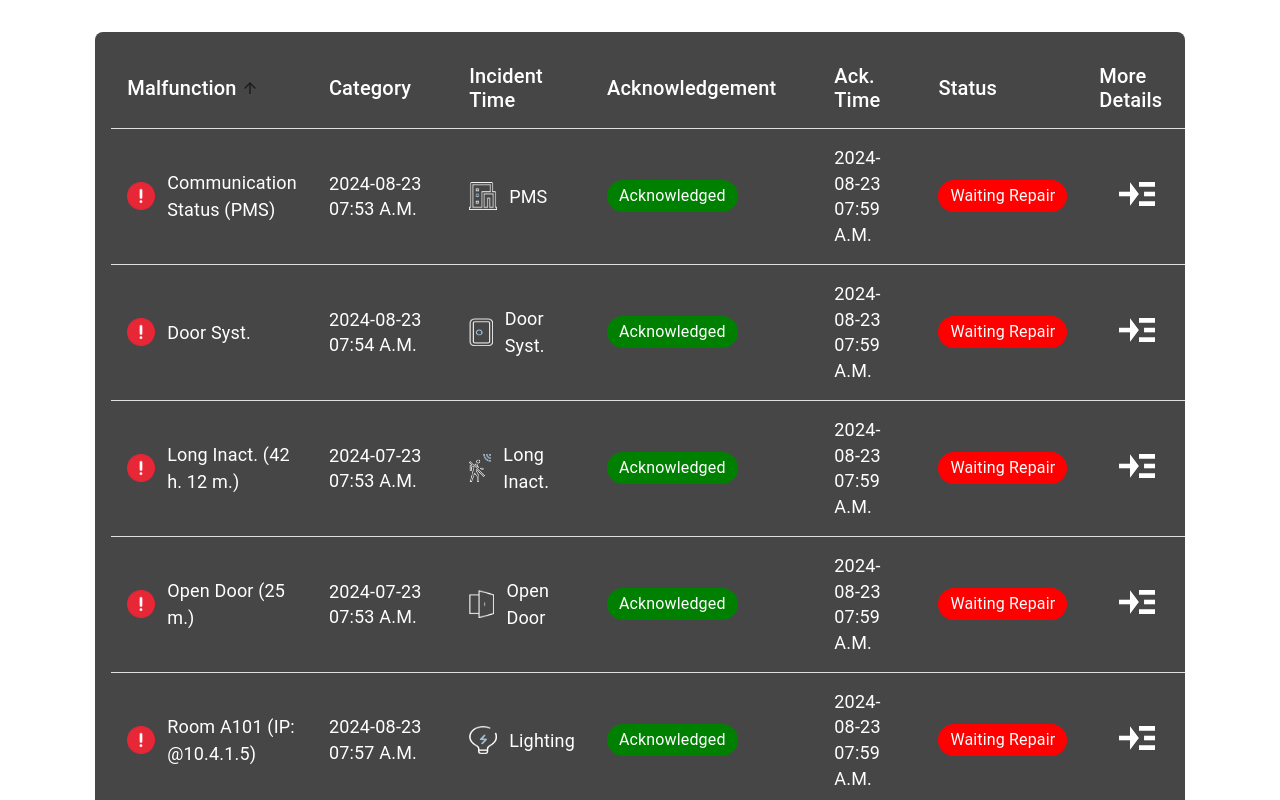
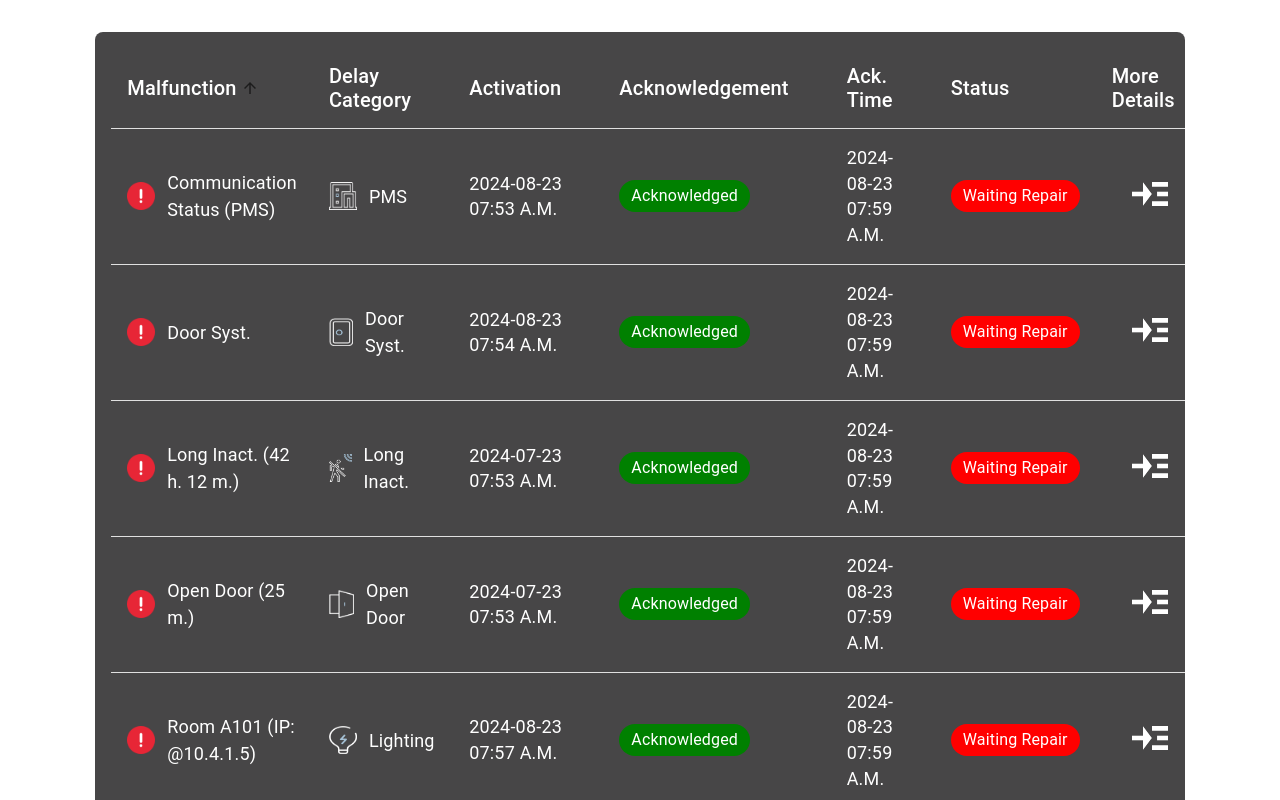
Before and after one commit to rmkofficial/Room-Services, a React (Vite) app: page / in a window 1280 px wide. Shown: the top 800 px of the page. Built offline with nearby package versions, Linux system fonts and the light colour scheme.

Commit message:
Update data.json structure and table header labels
- Change "incidentTime" to "activation" in data.json
- Change "category" to "delayCategory" in data.json
- Update table header labels in TableHeader component

```diff
--- a/public/data/data.json
+++ b/public/data/data.json
@@ -2,8 +2,8 @@
   {
     "id": 1,
     "malfunction": "Room A101 (IP: @10.4.1.5)",
-    "incidentTime": "2024-08-23 07:57 A.M.",
-    "category": "Lighting",
+    "activation": "2024-08-23 07:57 A.M.",
+    "delayCategory": "Lighting",
     "acknowledgement": "Acknowledged",
     "ackTime": "2024-08-23 07:59 A.M.",
     "status": "Waiting Repair",
@@ -12,8 +12,8 @@
   {
     "id": 2,
     "malfunction": "Room A102 (IP: @10.4.1.6)",
-    "incidentTime": "2024-08-23 07:58 A.M.",
-    "category": "HVAC",
+    "activation": "2024-08-23 07:58 A.M.",
+    "delayCategory": "HVAC",
     "acknowledgement": "Waiting Ack.",
     "ackTime": "",
     "status": "",
@@ -22,8 +22,8 @@
   {
     "id": 3,
     "malfunction": "Room A103 (IP: @10.4.1.5)",
-    "incidentTime": "2024-08-23 07:55 A.M.",
-    "category": "RCU",
+    "activation": "2024-08-23 07:55 A.M.",
+    "delayCategory": "RCU",
     "acknowledgement": "Waiting Ack.",
     "ackTime": "",
     "status": "",
@@ -32,8 +32,8 @@
   {
     "id": 4,
     "malfunction": "Door Syst. ",
-    "incidentTime": "2024-08-23 07:54 A.M.",
-    "category": "Door Syst.",
+    "activation": "2024-08-23 07:54 A.M.",
+    "delayCategory": "Door Syst.",
     "acknowledgement": "Acknowledged",
     "ackTime": "2024-08-23 07:59 A.M.",
     "status": "Waiting Repair",
@@ -42,8 +42,8 @@
   {
     "id": 5,
     "malfunction": "Communication Status (PMS)",
-    "incidentTime": "2024-08-23 07:53 A.M.",
-    "category": "PMS",
+    "activation": "2024-08-23 07:53 A.M.",
+    "delayCategory": "PMS",
     "acknowledgement": "Acknowledged",
     "ackTime": "2024-08-23 07:59 A.M.",
     "status": "Waiting Repair",
@@ -52,8 +52,8 @@
   {
     "id": 6,
     "malfunction": "Long Inact. (42 h. 12 m.)",
-    "incidentTime": "2024-07-23 07:53 A.M.",
-    "category": "Long Inact.",
+    "activation": "2024-07-23 07:53 A.M.",
+    "delayCategory": "Long Inact.",
     "acknowledgement": "Acknowledged",
     "ackTime": "2024-08-23 07:59 A.M.",
     "status": "Waiting Control",
@@ -62,8 +62,8 @@
   {
     "id": 7,
     "malfunction": "Open Door (25 m.)",
-    "incidentTime": "2024-07-23 07:53 A.M.",
-    "category": "Open Door",
+    "activation": "2024-07-23 07:53 A.M.",
+    "delayCategory": "Open Door",
     "acknowledgement": "Acknowledged",
     "ackTime": "2024-08-23 07:59 A.M.",
     "status": "Waiting Control",
@@ -72,8 +72,8 @@
   {
     "id": 8,
     "malfunction": "Room A104 (IP: @10.4.1.5)",
-    "incidentTime": "2024-08-23 07:57 A.M.",
-    "category": "Lighting",
+    "activation": "2024-08-23 07:57 A.M.",
+    "delayCategory": "Lighting",
     "acknowledgement": "Acknowledged",
     "ackTime": "2024-08-23 07:59 A.M.",
     "status": "Fixed",
--- a/src/components/Table/TableHeader.jsx
+++ b/src/components/Table/TableHeader.jsx
@@ -8,8 +8,8 @@ const TableHeader = ({ order, orderBy, onRequestSort }) => {
 
   const headCells = [
     { id: "malfunction", label: "Malfunction" },
-    { id: "category", label: "Category" },
-    { id: "incidentTime", label: "Incident Time" },
+    { id: "delayCategory", label: "Delay Category" }, // category değiştirildi
+    { id: "activation", label: "Activation" }, // incidentTime değiştirildi
     { id: "acknowledgement", label: "Acknowledgement" },
     { id: "ackTime", label: "Ack. Time" },
     { id: "status", label: "Status" },
--- a/src/components/Table/TableRows.jsx
+++ b/src/components/Table/TableRows.jsx
@@ -94,7 +94,8 @@ const TableRows = ({ page, rowsPerPage, order, orderBy, data }) => {
   };
 
   const sortedData = localData.sort((a, b) => {
-    if (orderBy === "ackTime" || orderBy === "incidentTime") {
+    if (orderBy === "ackTime" || orderBy === "activation") {
+      // incidentTime => activation
       const dateA = parseDateString(a[orderBy]);
       const dateB = parseDateString(b[orderBy]);
       return order === "asc" ? dateA - dateB : dateB - dateA;
@@ -110,8 +111,9 @@ const TableRows = ({ page, rowsPerPage, order, orderBy, data }) => {
     page * rowsPerPage + rowsPerPage
   );
 
-  const getCategoryIcon = (category) => {
-    switch (category) {
+  const getCategoryIcon = (delayCategory) => {
+    // category => delayCategory
+    switch (delayCategory) {
       case "Lighting":
         return lightingIcon;
       case "HVAC":
@@ -147,22 +149,23 @@ const TableRows = ({ page, rowsPerPage, order, orderBy, data }) => {
               </Typography>
             </Box>
           </TableCell>
-          <TableCell sx={{ color: "white", padding: "16px", fontSize: "18px" }}>
-            {row.incidentTime}
-          </TableCell>
+
           <TableCell sx={{ color: "white", padding: "16px" }}>
             <Box sx={{ display: "flex", alignItems: "center" }}>
-              {getCategoryIcon(row.category) && (
+              {getCategoryIcon(row.delayCategory) && (
                 <img
-                  src={getCategoryIcon(row.category)}
-                  alt={row.category}
+                  src={getCategoryIcon(row.delayCategory)}
+                  alt={row.delayCategory}
                   style={{ width: "28px", height: "28px", marginRight: "12px" }}
                 />
               )}
               <Typography sx={{ color: "white", fontSize: "18px" }}>
-                {row.category}
+                {row.delayCategory}
               </Typography>
             </Box>
+          </TableCell>
+          <TableCell sx={{ color: "white", padding: "16px", fontSize: "18px" }}>
+            {row.activation}
           </TableCell>
           <TableCell sx={{ padding: "16px" }}>
             <Chip
```
